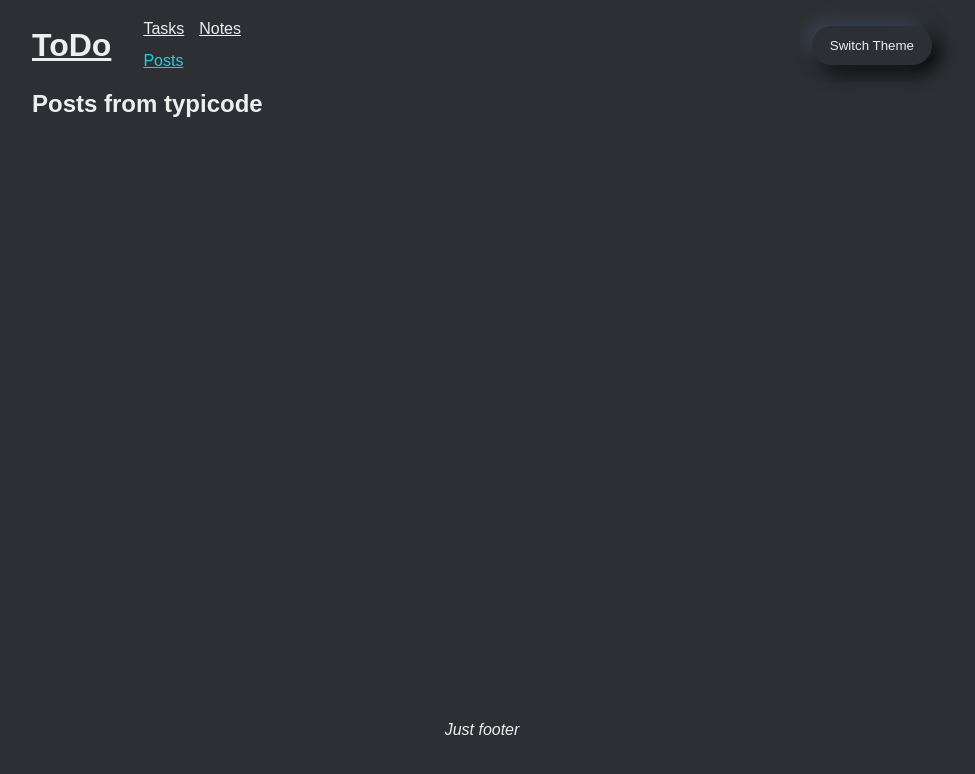
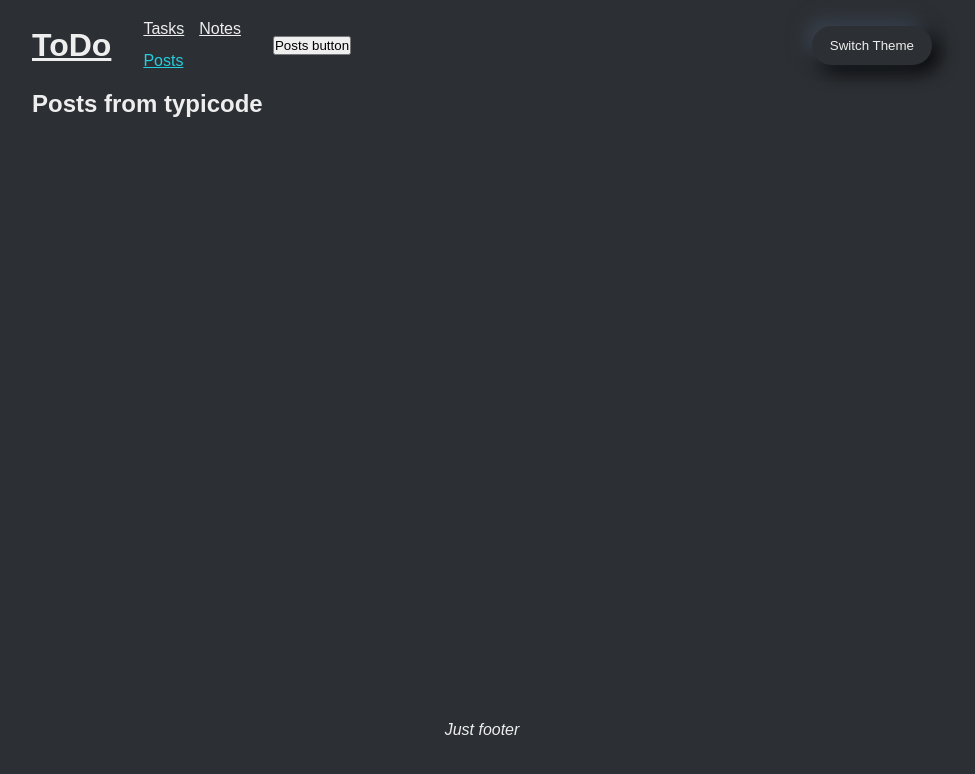
Before and after one commit to dgavrichkov/TaskListMain, a React (Create React App) app: page /TaskListMain/posts in a window 1280 px wide. Shown: the top 774 px of the page, without its empty margins (158-1133 px from the left). Built offline with nearby package versions, Linux system fonts and the light colour scheme.

Commit message:
Portal accept children and selectors

```diff
--- a/src/components/Header/Header.tsx
+++ b/src/components/Header/Header.tsx
@@ -30,7 +30,7 @@ export const Header = ({ pageClass }: HeaderProps) => {
           Posts
         </NavLink>
       </Styled.Nav>
-      <div id="header-portal">
+      <div id="header-portal" className='header__portal'>
       </div>
       <Styled.SwitcherWrap>
         <ThemeSwitcher />
--- a/src/entities/Portal/Portal.tsx
+++ b/src/entities/Portal/Portal.tsx
@@ -6,20 +6,22 @@ interface IPortalProps {
   portalElement?: ReactNode;
 }
 
-export const Portal: FC<IPortalProps> = ({ portalId, portalElement }) => {
+export const Portal: FC<IPortalProps> = ({ portalId, portalElement, children }) => {
   const [portalTarget, setPortalTarget] = useState<HTMLElement | null>();
   useLayoutEffect(() => {
     if (portalId) {
-      const el = document.getElementById(portalId);
+      const regex = /^[^.#]+$/;
+      const isSelector = !regex.test(portalId);
+      const el = isSelector ? document.querySelector<HTMLElement>(portalId) : document.getElementById(portalId);
       setPortalTarget(el);
     }
   }, [portalId]);
 
-  if (!portalTarget || !portalElement) {
+  if (!portalTarget) {
     return <>No data for portal</>
   }
 
   return (
-    <div>{createPortal(portalElement, portalTarget)}</div>
+    <div>{createPortal(portalElement || children, portalTarget)}</div>
   )
 };
--- a/src/pages/Posts/Posts.tsx
+++ b/src/pages/Posts/Posts.tsx
@@ -1,7 +1,12 @@
+import { Portal } from '../../entities/Portal';
+
 export const Posts = () => {
   return (
     <div>
       <h2>Posts from typicode</h2>
+      <Portal portalId="header-portal">
+        <button>Posts button</button>
+      </Portal>
     </div>
   )
 };
--- a/src/pages/Tasks/Tasks.tsx
+++ b/src/pages/Tasks/Tasks.tsx
@@ -1,7 +1,12 @@
+import { Portal } from '../../entities/Portal';
+
 export const Tasks = () => {
   return (
     <div>
       <h2>Tasks from typicode</h2>
+      <Portal portalId=".header__portal">
+        <button>tasks button</button>
+      </Portal>
     </div>
   )
 };
```
